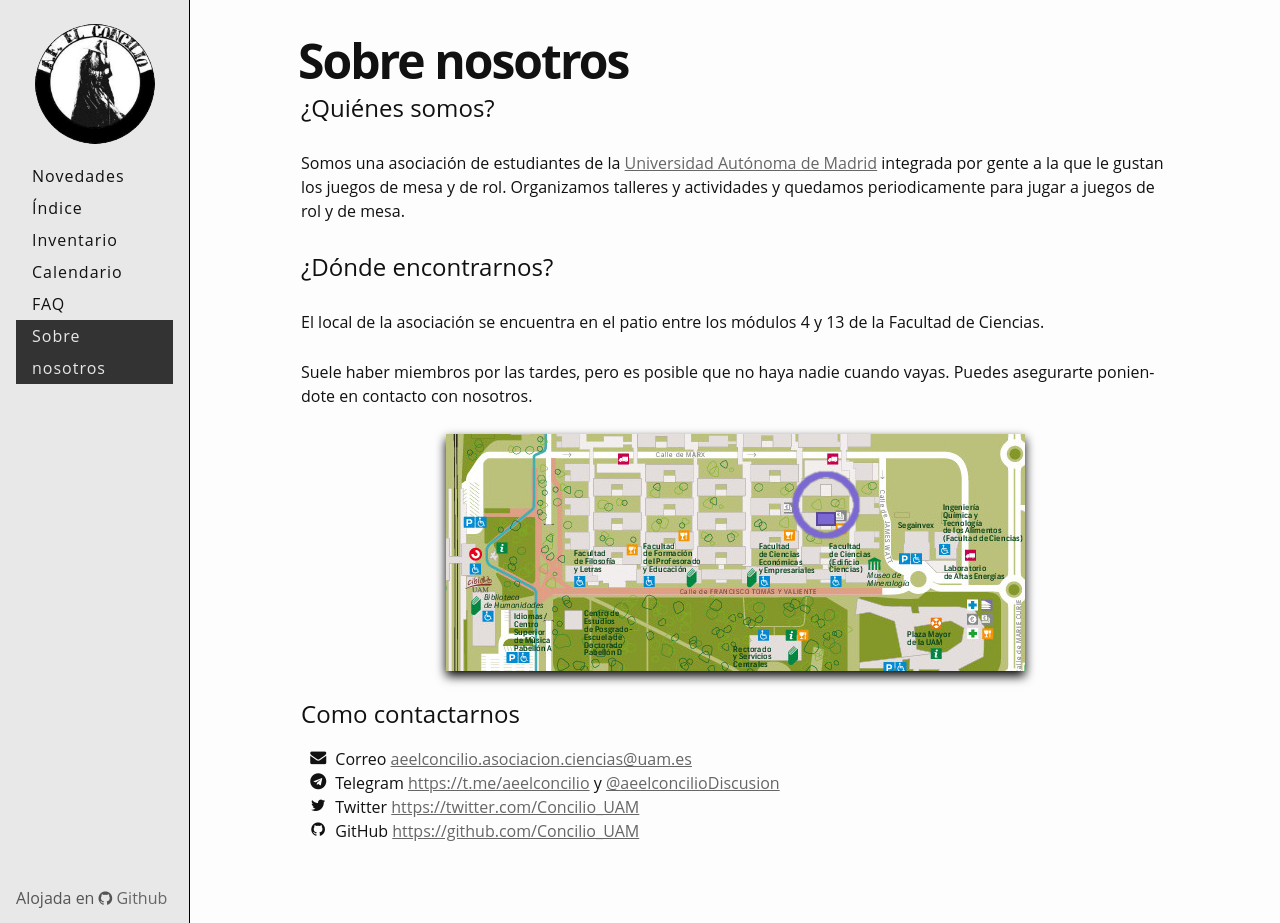
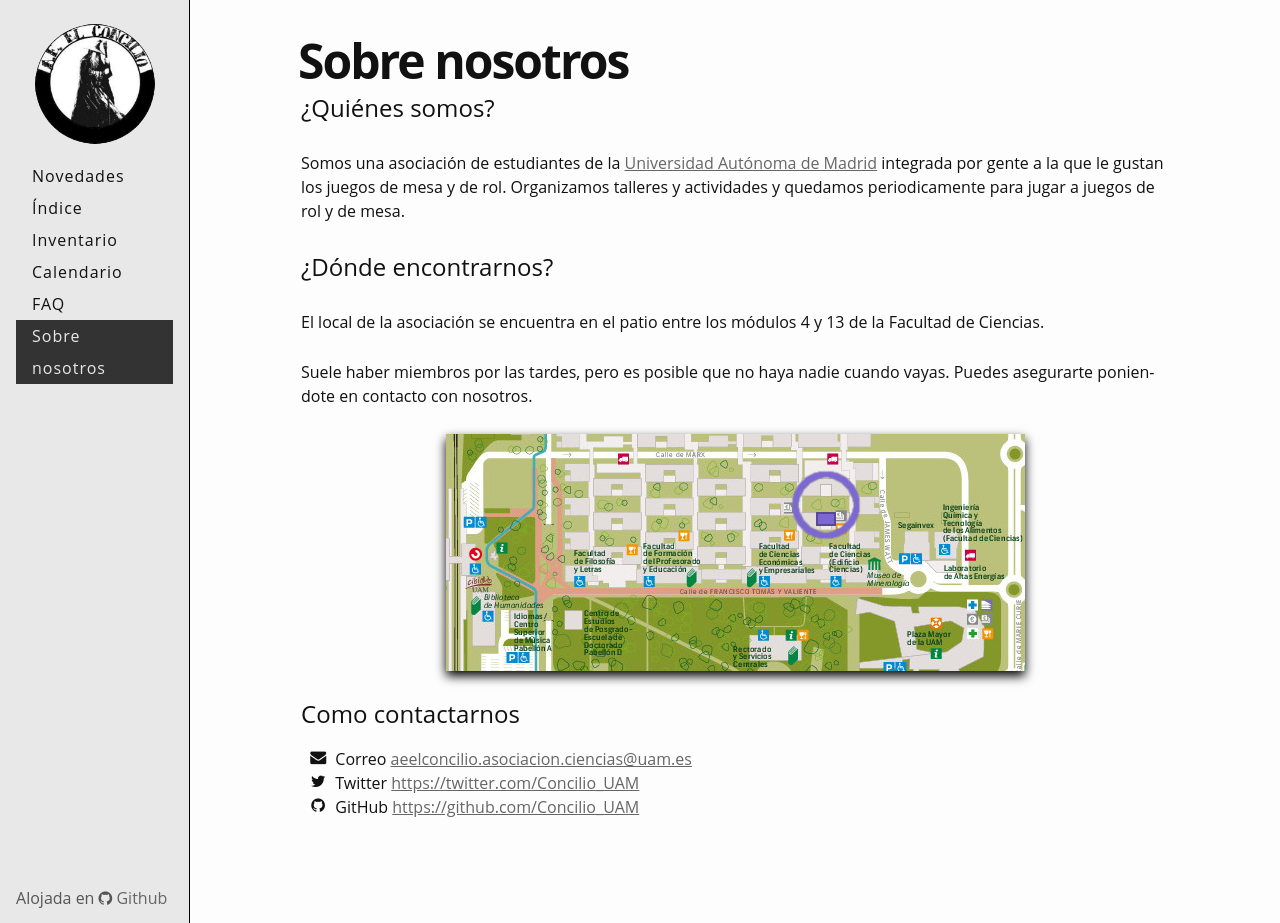
Before and after one commit to ConcilioUAM/ConcilioUAM.github.io, a Jekyll site: the page built from about.md, in a window 1280 px wide and 923 px high. Built offline with Jekyll 4.4.1, drawn with Linux system fonts in a browser that asks for light colours; nearby versions of some CDN libraries; some web fonts are replaced; a script that is not in the unit is left out.

Commit message:
Update about.md

```diff
--- a/about.md
+++ b/about.md
@@ -21,7 +21,6 @@ Puedes asegurarte poniendote en contacto con nosotros.
 
 <ul class="fa-ul">
 <li><i class="fa-li fa fa-envelope"></i>Correo <a data-no-sigil href="mailto:aeelconcilio.asociacion.ciencias@uam.es">aeelconcilio.asociacion.ciencias@uam.es</a></li>
-<li><i class="fa-li fa fa-telegram"></i>Telegram <a data-no-sigil href="https://t.me/aeelconcilio">https://t.me/aeelconcilio</a> y <a data-no-sigil href="#">@aeelconcilioDiscusion</a></li>
 <li><i class="fa-li fa fa-twitter"></i>Twitter <a data-no-sigil href="https://twitter.com/Concilio_UAM">https://twitter.com/Concilio_UAM</a></li>
 <li><i class="fa-li fa fa-github"></i>GitHub <a data-no-sigil href="https://github.com/Concilio_UAM">https://github.com/Concilio_UAM</a></li>
 </ul>
```
